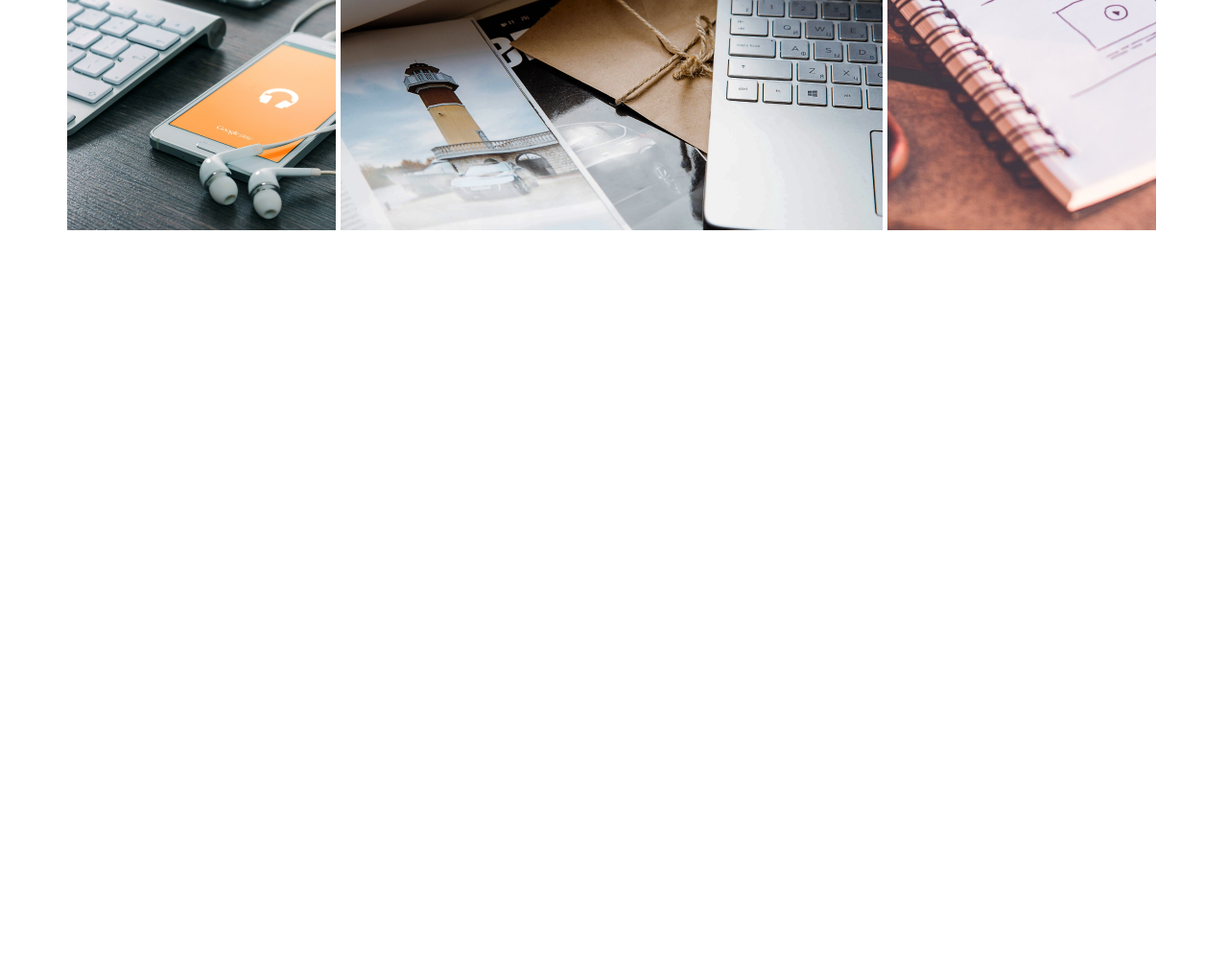
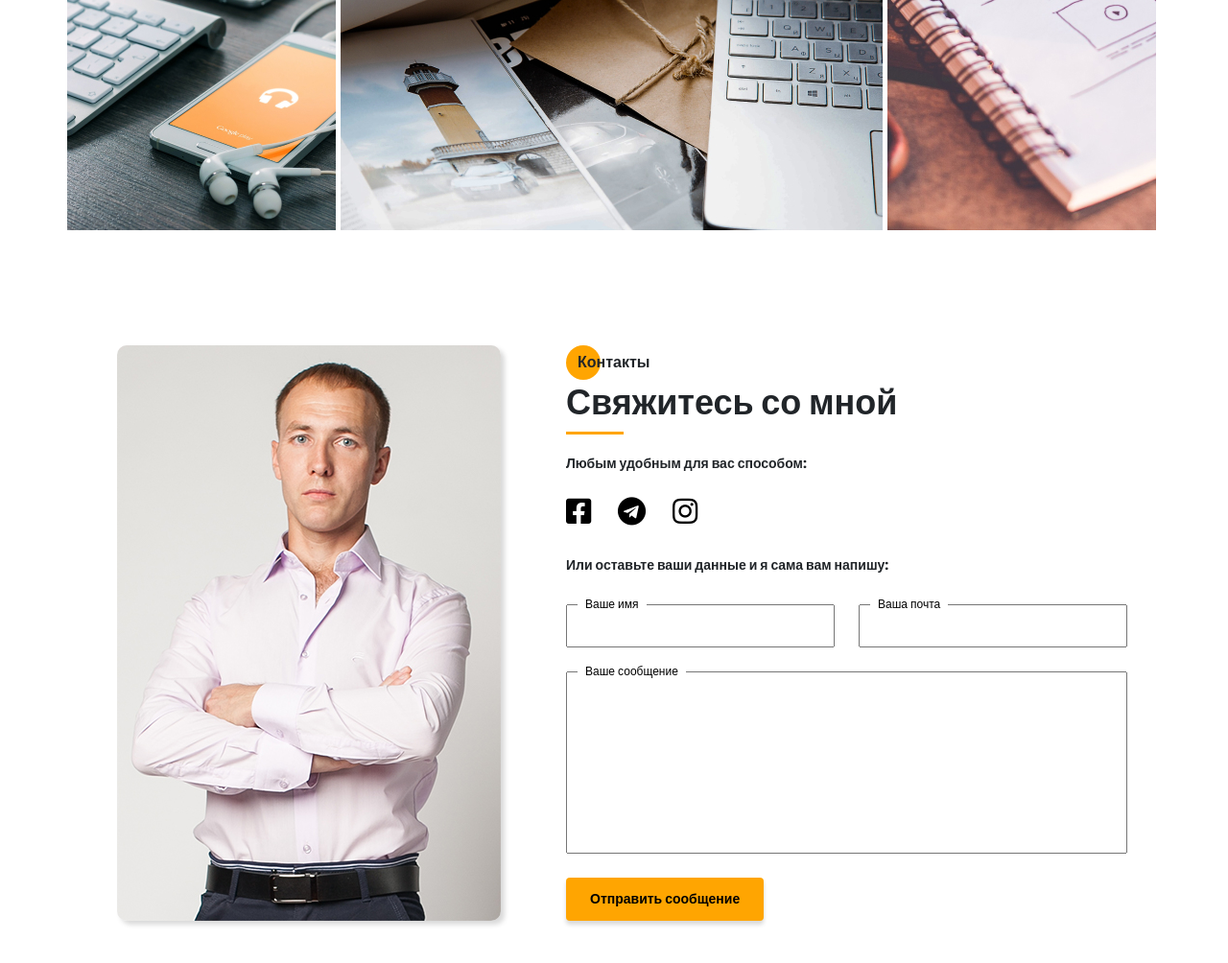
Before and after one commit to ArtemBakhmatov/PORTFOLIO, a plain HTML site: page src/index.html in a window 1280 px wide. Shown: the part 3983-4987 px from the top of the page at 96% size. Before the commit the page ends 4283 px from the top, so only its background shows below. Drawn offline with Linux system fonts and the light colour scheme; files whose address does not match are found by name.

Commit message:
Вёрстка последнего экрана

```diff
--- a/src/index.html
+++ b/src/index.html
@@ -418,6 +418,55 @@
             </div>
         </div>
     </section>
+
+    <section class="contacts">
+        <div class="container">
+            <div class="contacts__wrapper">
+                <div class="contacts__photo"><img src="img/main_foto.jpg" alt="photo"></div>
+                <div class="contacts__descr">
+                    <h2 class="title title_fz16 contacts__title">Контакты</h2>
+                    <div class="title contacts__subtitle">Свяжитесь со мной</div>
+                    <div class="divider"></div>
+                    <div class="title title_fz14 contacts__text">
+                        Любым удобным для вас способом:
+                    </div>
+                    <div class="contacts__social">
+                        <a href="#" class="contacts__link">
+                            <span class="icon-facebook"></span>
+                        </a>
+                        <a href="#" class="contacts__link">
+                            <span class="icon-telegram"></span>
+                        </a>
+                        <a href="#" class="contacts__link">
+                            <span class="icon-instagram"></span>
+                        </a>
+                    </div>
+                    <div class="title title_fz14 contacts__text">
+                        Или оставьте ваши данные и я сама вам напишу:
+                    </div>
+
+                    <form action="#" class="contacts__form">
+                        <div class="contacts__input">
+                            <input name="name" id="name" type="text">
+                            <label for="name">Ваше имя</label>
+                        </div>
+
+                        <div class="contacts__input">
+                            <input name="email" id="email" type="email">
+                            <label for="email">Ваша почта</label>
+                        </div>
+                        <div class="contacts__textarea">
+                            <textarea name="text" id="text"></textarea>
+                            <label for="text">Ваше сообщение</label>
+                        </div>
+                        <div>
+                            <button class=" contacts__btn btn">Отправить сообщение</button>
+                        </div>
+                    </form>
+                </div>
+            </div>
+        </div>
+    </section>
     <script src="js/script.js"></script>
 </body>
 </html>
--- a/src/sass/blocks/_buttons.scss
+++ b/src/sass/blocks/_buttons.scss
@@ -3,6 +3,7 @@
     background: $main_color;
     box-shadow: 0px 4px 4px rgba(0, 0, 0, 0.15);
     padding: 12px 25px;
+    border: none;
     border-radius: 4px;
     transition: 0.5s all;
     &:hover {
--- /dev/null
+++ b/src/sass/blocks/_contacts.scss
@@ -0,0 +1,100 @@
+.contacts {
+    padding: 60px 0 90px 0;
+    &__wrapper {
+        padding: 0 35px 0 52px;
+        display: grid;
+        grid-template-columns: 400px 585px;
+        justify-content: space-between;
+    }
+    &__photo {
+        img {
+            width: 100%;
+            border-radius: 10px;
+            box-shadow: 4px 4px 5px rgba(0, 0, 0, 0.15);
+        }
+    }
+    &__link {
+        text-decoration: none;
+        color: black;
+        font-size: 30px;
+        transition: 0.5s all;
+        margin-right: 20px;
+        &:hover {
+            color: $main_color;
+        }
+    }
+    &__title {
+        position: relative;
+        margin-bottom: 0;
+        padding-left: 12px;
+        @include before_circle;
+    }
+    &__descr {
+        padding-top: 6px;
+        .divider {
+            margin: 0;
+        }
+    }
+    &__text {
+        margin-top: 20px;
+    }
+    &__social {
+        margin-top: 20px;
+    }
+    &__form {
+        margin-top: 30px;
+        display: grid;
+        grid-template-rows: 45px 190px 45px;
+        grid-template-columns: repeat(2, 280px);
+        row-gap: 25px;
+        justify-content: space-between;
+        label {
+            display: block;
+            position: absolute;
+            height: 18px;
+            padding: 0 8px;
+            background-color: white;
+            font-weight: 500;
+            font-size: 12px;
+            line-height: 18px;
+            color: #000000;
+            margin-bottom: 0;
+            top: -9px;
+            left: 12px;
+        }
+    }
+    &__input {
+        position: relative;
+        input {
+            width: 100%;
+            height: 100%;
+            padding: 0 20px;
+            font-weight: 500;
+            font-size: 12px;
+            line-height: 18px;
+            color: #000000;
+            outline: none;
+        }
+    }
+    &__textarea {
+        position: relative;
+        grid-column: 1 / 3;
+        textarea {
+            width: 100%;
+            height: 100%;
+            resize: none;
+            padding: 20px;
+            font-weight: 500;
+            font-size: 12px;
+            line-height: 18px;
+            color: #000000;
+            outline: none;
+        }
+    }
+    &__btn {
+        font-weight: bold;
+        font-size: 14px;
+        line-height: 21px;
+        color: #000000;
+    }
+}
--- a/src/sass/style.scss
+++ b/src/sass/style.scss
@@ -29,3 +29,4 @@
 @import "blocks/skills";
 @import "blocks/progress";
 @import "blocks/portfolio";
+@import "blocks/_contacts";
```
Also changed, not shown: src/css/style.css, 1 other file.
